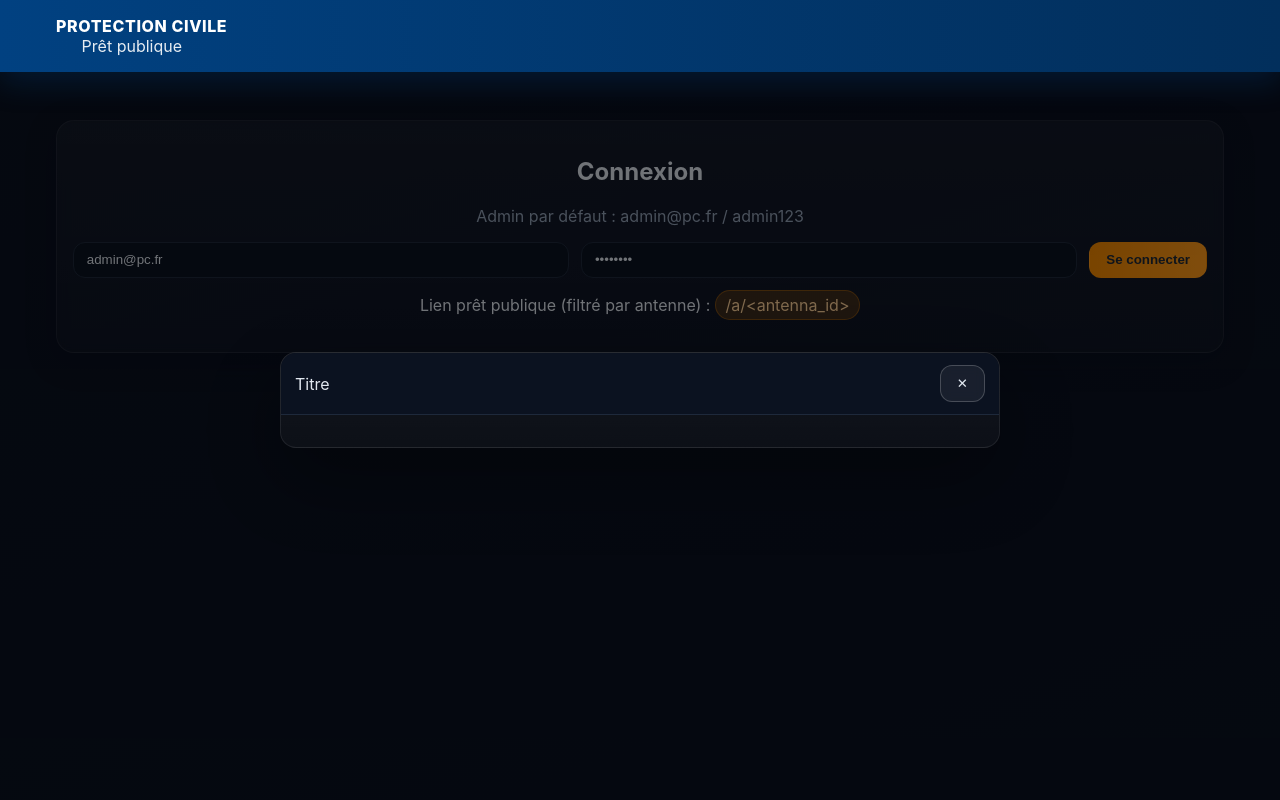
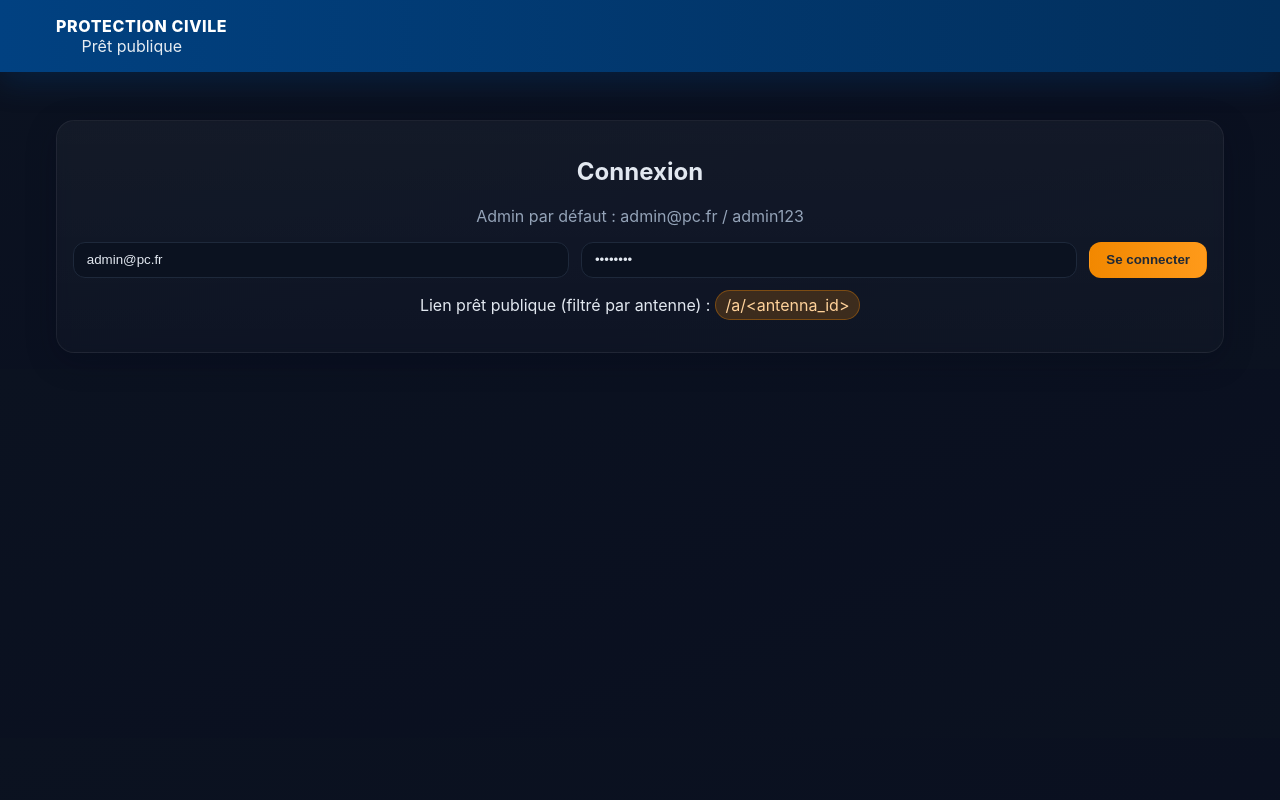
Before and after one commit to protec38/HABILLEMENT, a Flask app: page / in a window 1280 px wide. Run offline with Flask 3, Linux system fonts and the light colour scheme.

Commit message:
Update index.html

```diff
--- a/web/templates/index.html
+++ b/web/templates/index.html
@@ -4,7 +4,14 @@
   <meta charset="utf-8"/>
   <meta name="viewport" content="width=device-width, initial-scale=1"/>
   <title>Protection Civile – Habillement</title>
+
+  <!-- CSS principal -->
   <link rel="stylesheet" href="{{ url_for('static', filename='app.css') }}">
+
+  <!-- Patch pour s'assurer que la modale est bien cachée au démarrage -->
+  <style>
+    .modal.hidden { display: none !important; }
+  </style>
 </head>
 <body>
 <header class="topbar glass">
@@ -13,8 +20,11 @@
     <nav id="nav" class="nav"></nav>
   </div>
 </header>
+
 <main class="wrap">
   <div id="flash"></div>
+
+  <!-- Écran de connexion -->
   <section id="loginView" class="card center floating">
     <h1>Connexion</h1>
     <p class="muted">Admin par défaut : admin@pc.fr / admin123</p>
@@ -23,8 +33,13 @@
       <input id="loginPass" class="input" type="password" placeholder="Mot de passe" value="admin123">
       <button class="btn btn-primary" onclick="App.login()">Se connecter</button>
     </div>
-    <p class="mt">Lien prêt publique (filtré par antenne) : <span class="badge">/a/&lt;antenna_id&gt;</span></p>
+    <p class="mt">
+      Lien prêt publique (filtré par antenne) :
+      <span class="badge">/a/&lt;antenna_id&gt;</span>
+    </p>
   </section>
+
+  <!-- Écrans SPA -->
   <section id="dashboard" class="screen hidden"></section>
   <section id="antennes" class="screen hidden"></section>
   <section id="stock" class="screen hidden"></section>
@@ -32,13 +47,20 @@
   <section id="prets" class="screen hidden"></section>
   <section id="admin" class="screen hidden"></section>
   <section id="pretPublic" class="screen hidden"></section>
+
+  <!-- Modale (fermée par défaut) -->
   <div id="modal" class="modal hidden">
     <div class="modal-card">
-      <div class="modal-header"><div id="modalTitle">Titre</div><button class="btn btn-ghost" onclick="App.closeModal()">✕</button></div>
+      <div class="modal-header">
+        <div id="modalTitle"></div> <!-- titre vide au chargement -->
+        <button class="btn btn-ghost" onclick="App.closeModal()">✕</button>
+      </div>
       <div id="modalBody"></div>
     </div>
   </div>
 </main>
+
+<!-- JS principal -->
 <script src="{{ url_for('static', filename='app.js') }}"></script>
 </body>
 </html>
```
